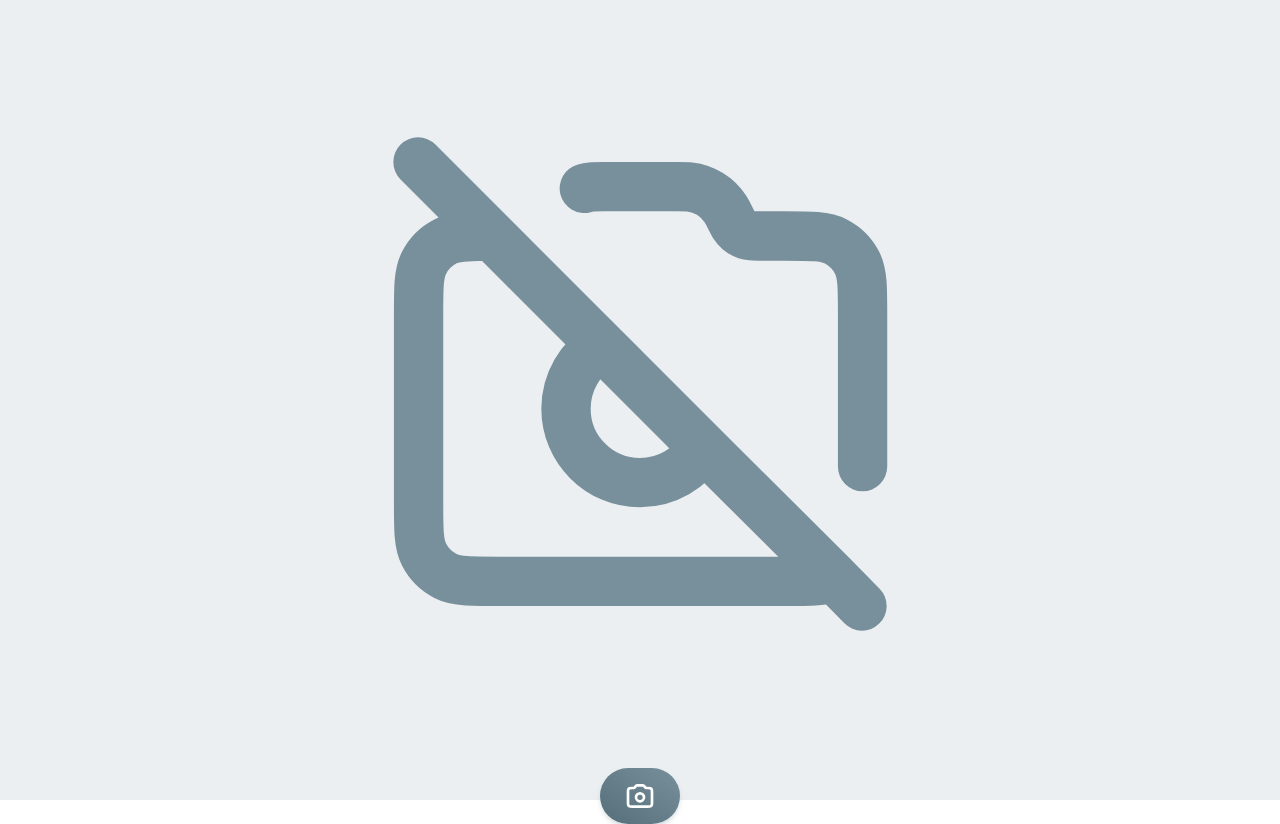
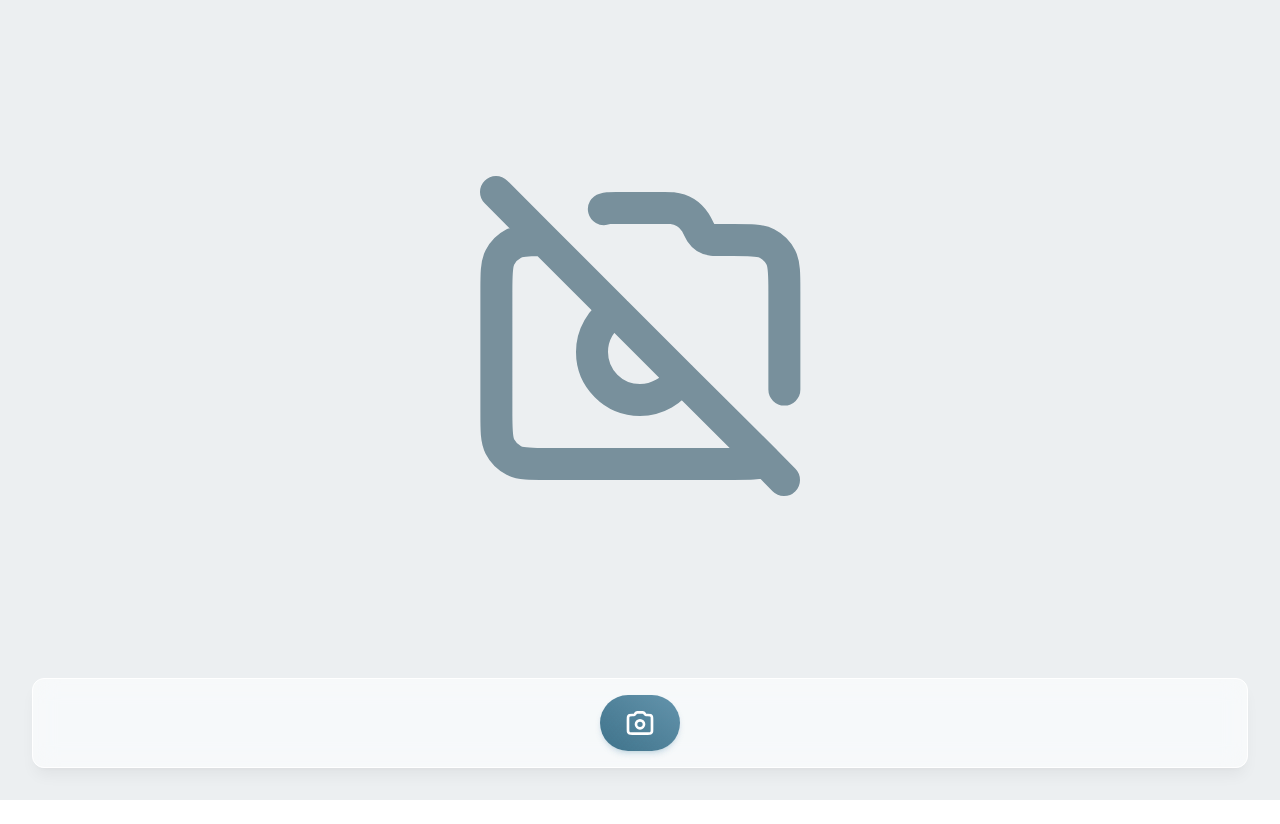
Before and after one commit to sumitsahoo/barcode-scanner, a React (Vite) app: page / in a window 1280 px wide. After the commit the page ends 800 px from the top, so only its background shows below. Built offline with nearby package versions, Linux system fonts and the light colour scheme.

Commit message:
feat: Enhanced UI

```diff
--- a/src/components/BarcodeScanner.jsx
+++ b/src/components/BarcodeScanner.jsx
@@ -51,21 +51,52 @@ const BarcodeScanner = () => {
     setIsScanning(true);
 
     try {
+      const isPhone =
+        /Android|webOS|iPhone|iPad|iPod|BlackBerry|IEMobile|Opera Mini/i.test(
+          navigator.userAgent
+        );
+
+      const videoSettings = isPhone
+        ? {
+            height: { ideal: 1080 },
+            width: { ideal: 1920 },
+            aspectRatio: undefined, // Allows video to cover the entire screen
+          }
+        : {
+            height: { ideal: 720 },
+            width: { ideal: 1280 },
+            aspectRatio: undefined, // Allows video to cover the entire screen
+          };
+
       const stream = await navigator.mediaDevices.getUserMedia({
         audio: false,
         video: {
+          ...videoSettings,
           facingMode: "environment",
-          height: { min: 1280, ideal: 1920, max: 1920 },
-          width: { min: 1280, ideal: 1920, max: 1920 },
           resizeMode: false,
           focusMode: "continuous",
           focusDistance: 0,
           exposureMode: "continuous",
           zoom: 2,
-          aspectRatio: { ideal: 1 },
           frameRate: { ideal: 15, max: 30 },
         },
       });
+
+      // const stream = await navigator.mediaDevices.getUserMedia({
+      //   audio: false,
+      //   video: {
+      //     facingMode: "environment",
+      //     height: { min: 1280, ideal: 1920, max: 1920 },
+      //     width: { min: 1280, ideal: 1920, max: 1920 },
+      //     resizeMode: false,
+      //     focusMode: "continuous",
+      //     focusDistance: 0,
+      //     exposureMode: "continuous",
+      //     zoom: 2,
+      //     aspectRatio: { ideal: 1 },
+      //     frameRate: { ideal: 15, max: 30 },
+      //   },
+      // });
       videoRef.current.srcObject = stream;
 
       videoRef.current.onplay = async () => {
@@ -155,27 +186,28 @@ const BarcodeScanner = () => {
   }, []);
 
   return (
-    <div className="p-6 w-full h-dvh grid grid-cols-1 gap-6 place-items-center bg-blue-gray-50">
+    <div className="w-full h-dvh grid grid-cols-1 gap-6 place-items-center overflow-hidden bg-blue-gray-50">
       <div className="flex justify-center items-center relative">
         <img
           src="/images/ic-camera-closed.svg"
           alt="Camera Closed"
-          className="absolute z-10 p-16"
+          className="absolute -mt-32 z-10 w-[40vw] h-[40vw] md:w-[30vw] md:h-[30vw] object-cover"
         />
         <video
           ref={videoRef}
           autoPlay
           muted
           playsInline
-          className="w-[80vmin] h-[80vmin] sm:w-[720px] sm:h-[720px] rounded-lg drop-shadow-xl relative z-20"
+          className="w-screen h-screen object-cover drop-shadow-xl relative z-20"
         />
       </div>
       <canvas ref={canvasRef} hidden />
+      <div className="absolute bottom-8 left-1/2 flex w-[calc(100%-4rem)] -translate-x-1/2 justify-center rounded-xl border border-white bg-white/60 py-4 px-6 shadow-lg shadow-black/5 saturate-200 backdrop-blur-md z-30">
         <Button
           key={isScanning ? "scanning" : "not-scanning"}
           variant="gradient"
           color="blue-gray"
-        className="rounded-full"
+          className="rounded-full h-14"
           onClick={isScanning ? handleStopScan : handleScan}
         >
           <img
@@ -188,6 +220,7 @@ const BarcodeScanner = () => {
             className="w-8 h-8"
           />
         </Button>
+      </div>
       <Dialog open={showDialog} handler={handleShowDialog}>
         <DialogHeader>Result</DialogHeader>
         {data && <DialogBody>{data}</DialogBody>}
```
Lines whose indentation alone changed are shown as unchanged.
